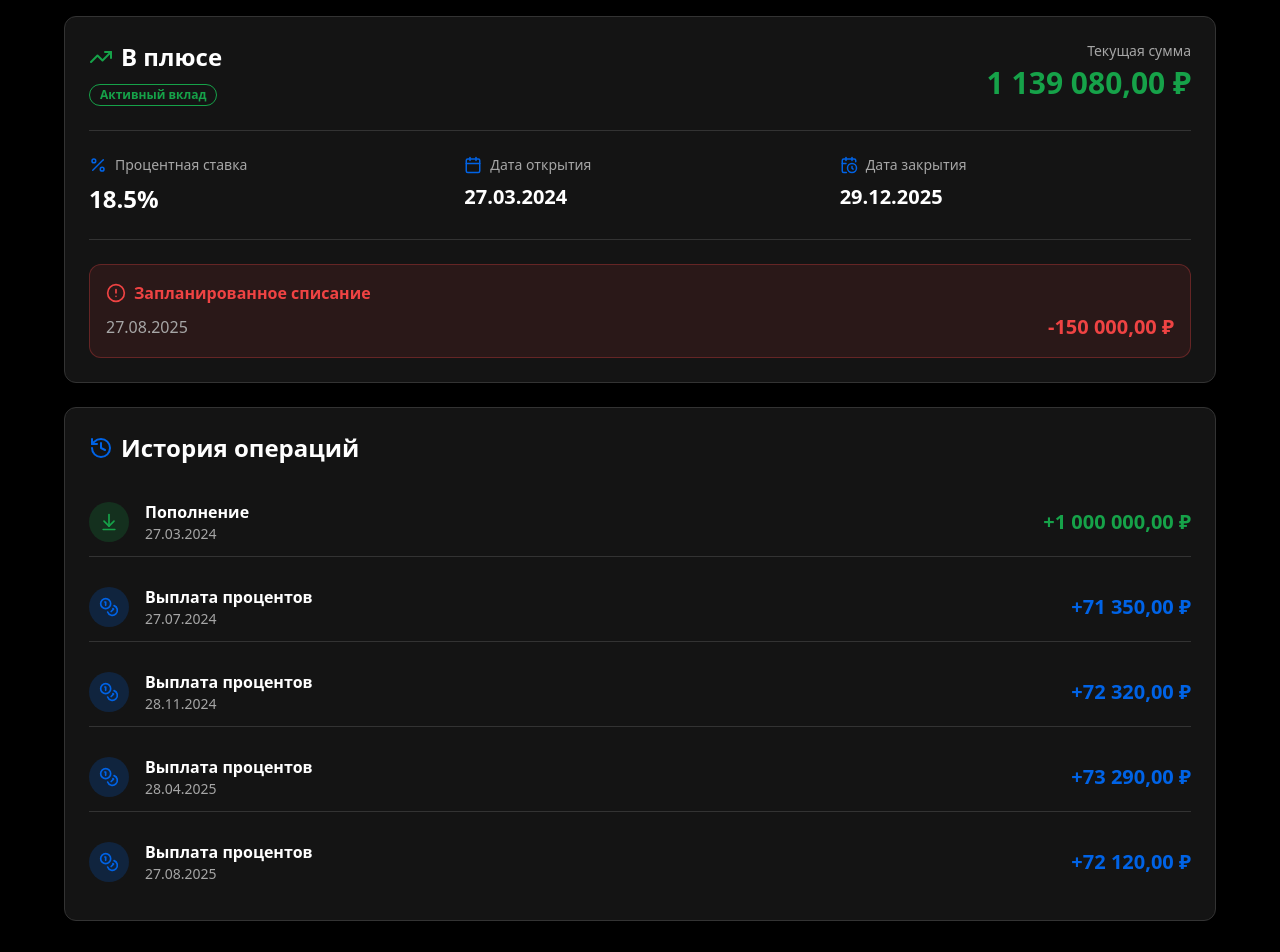
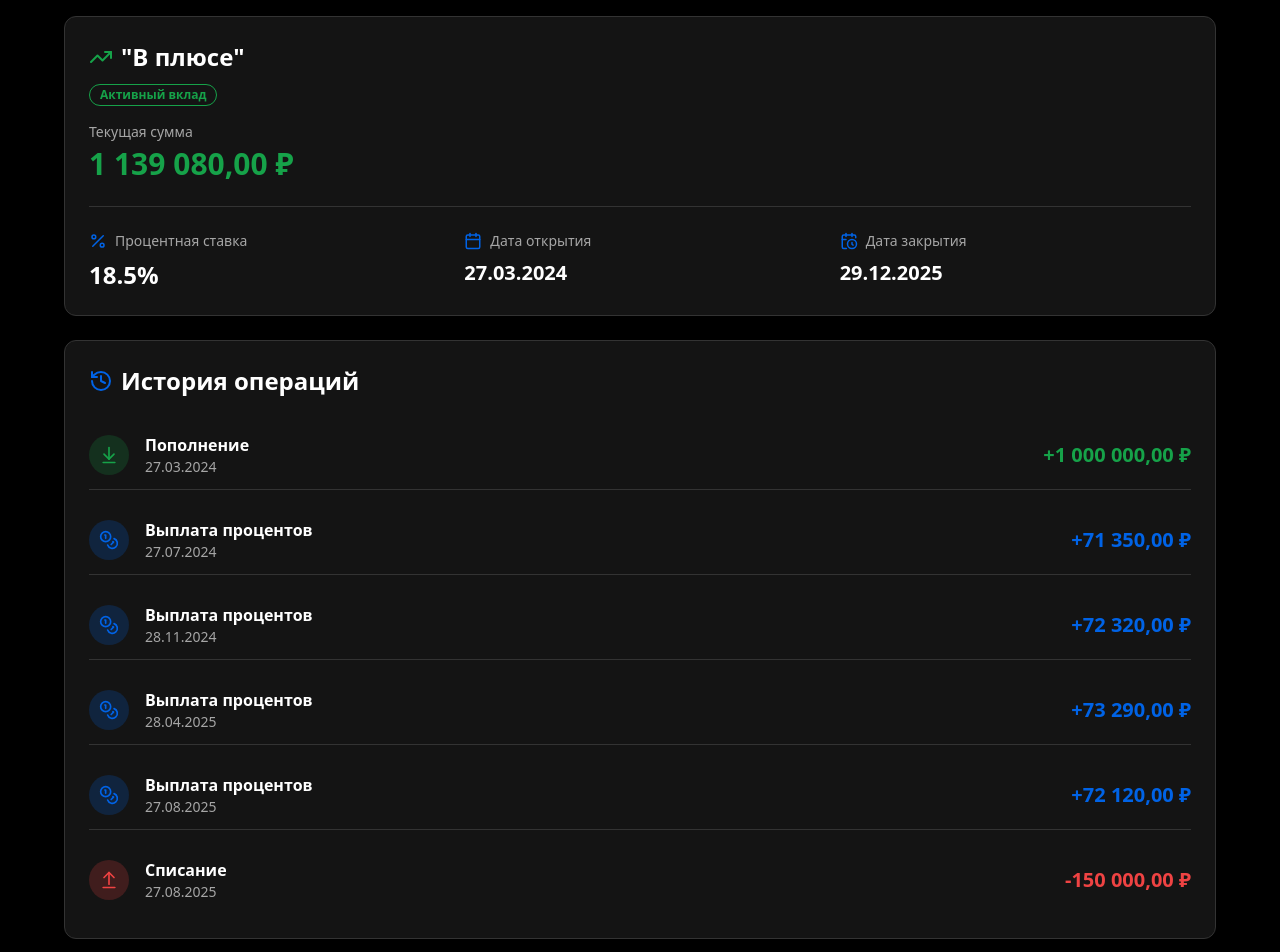
Before and after one commit to pr-poehali-dev/vtb-personal-cabinet, a React (Vite) app: page / in a window 1280 px wide. Shown: the part 200-1152 px from the top of the page. Built offline with nearby package versions, Linux system fonts and the light colour scheme.

Commit message:
Исправить. В плюсе сделать в кавычках. Сумму вклада на отдельной строке. В историю операций добавить списание 150000 27.08.2025. запланированное списание удалить

```diff
--- a/src/pages/Index.tsx
+++ b/src/pages/Index.tsx
@@ -6,7 +6,7 @@ import Icon from "@/components/ui/icon";
 export default function Index() {
   const depositData = {
     name: "Сидорова Анастасия Витальевна",
-    depositName: "В плюсе",
+    depositName: "\"В плюсе\"",
     amount: 1139080,
     rate: 18.5,
     openDate: "27.03.2024",
@@ -22,7 +22,8 @@ export default function Index() {
     { date: "27.07.2024", type: "Выплата процентов", amount: 71350 },
     { date: "28.11.2024", type: "Выплата процентов", amount: 72320 },
     { date: "28.04.2025", type: "Выплата процентов", amount: 73290 },
-    { date: "27.08.2025", type: "Выплата процентов", amount: 72120 }
+    { date: "27.08.2025", type: "Выплата процентов", amount: 72120 },
+    { date: "27.08.2025", type: "Списание", amount: -150000 }
   ];
 
   const formatAmount = (amount: number) => {
@@ -52,17 +53,15 @@ export default function Index() {
         </div>
 
         <Card className="bg-card border-border p-6 mb-6">
-          <div className="flex items-start justify-between mb-4">
+          <div className="mb-4">
+            <div className="flex items-center gap-2 mb-2">
+              <Icon name="TrendingUp" size={24} className="text-accent" />
+              <h3 className="text-2xl font-bold">{depositData.depositName}</h3>
+            </div>
+            <Badge variant="outline" className="text-accent border-accent mb-4">
+              Активный вклад
+            </Badge>
             <div>
-              <div className="flex items-center gap-2 mb-2">
-                <Icon name="TrendingUp" size={24} className="text-accent" />
-                <h3 className="text-2xl font-bold">{depositData.depositName}</h3>
-              </div>
-              <Badge variant="outline" className="text-accent border-accent">
-                Активный вклад
-              </Badge>
-            </div>
-            <div className="text-right">
               <p className="text-sm text-muted-foreground mb-1">Текущая сумма</p>
               <p className="text-3xl font-bold text-accent">{formatAmount(depositData.amount)}</p>
             </div>
@@ -94,23 +93,7 @@ export default function Index() {
             </div>
           </div>
 
-          {depositData.withdrawal && (
-            <>
-              <Separator className="my-6" />
-              <div className="bg-destructive/10 border border-destructive/30 rounded-lg p-4">
-                <div className="flex items-center gap-2 mb-2">
-                  <Icon name="AlertCircle" size={20} className="text-destructive" />
-                  <p className="font-semibold text-destructive">Запланированное списание</p>
-                </div>
-                <div className="flex justify-between items-center">
-                  <p className="text-muted-foreground">{depositData.withdrawal.date}</p>
-                  <p className="text-xl font-bold text-destructive">
-                    -{formatAmount(depositData.withdrawal.amount)}
-                  </p>
-                </div>
-              </div>
-            </>
-          )}
+
         </Card>
 
         <Card className="bg-card border-border p-6">
@@ -127,12 +110,14 @@ export default function Index() {
                     <div className={`w-10 h-10 rounded-full flex items-center justify-center ${
                       transaction.type === "Пополнение"
                         ? "bg-accent/20"
+                        : transaction.type === "Списание"
+                        ? "bg-destructive/20"
                         : "bg-primary/20"
                     }`}>
                       <Icon
-                        name={transaction.type === "Пополнение" ? "ArrowDownToLine" : "Coins"}
+                        name={transaction.type === "Пополнение" ? "ArrowDownToLine" : transaction.type === "Списание" ? "ArrowUpFromLine" : "Coins"}
                         size={20}
-                        className={transaction.type === "Пополнение" ? "text-accent" : "text-primary"}
+                        className={transaction.type === "Пополнение" ? "text-accent" : transaction.type === "Списание" ? "text-destructive" : "text-primary"}
                       />
                     </div>
                     <div>
@@ -141,9 +126,9 @@ export default function Index() {
                     </div>
                   </div>
                   <p className={`text-xl font-bold ${
-                    transaction.type === "Пополнение" ? "text-accent" : "text-primary"
+                    transaction.type === "Пополнение" ? "text-accent" : transaction.type === "Списание" ? "text-destructive" : "text-primary"
                   }`}>
-                    +{formatAmount(transaction.amount)}
+                    {transaction.amount > 0 ? "+" : ""}{formatAmount(transaction.amount)}
                   </p>
                 </div>
                 {index < transactions.length - 1 && <Separator />}
```
